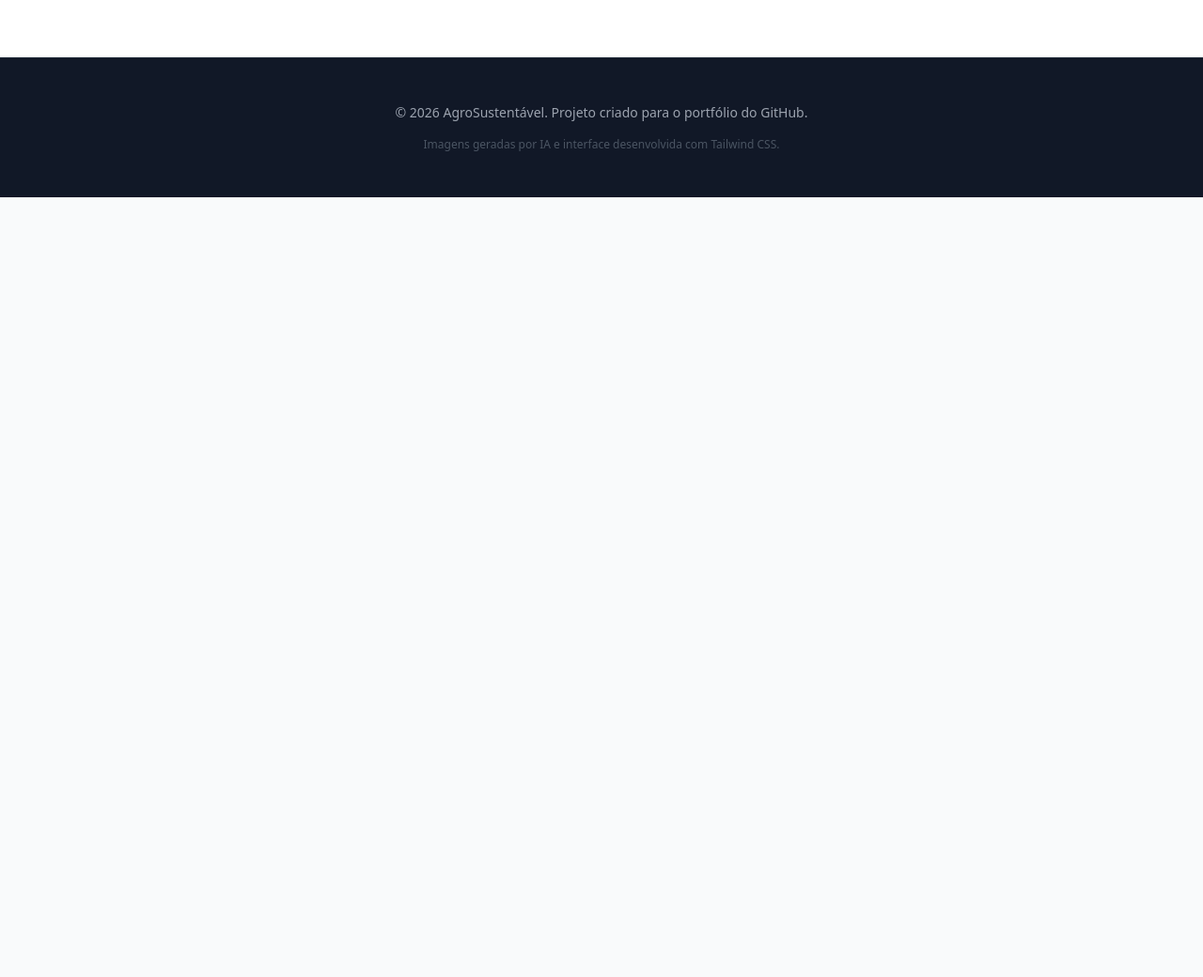
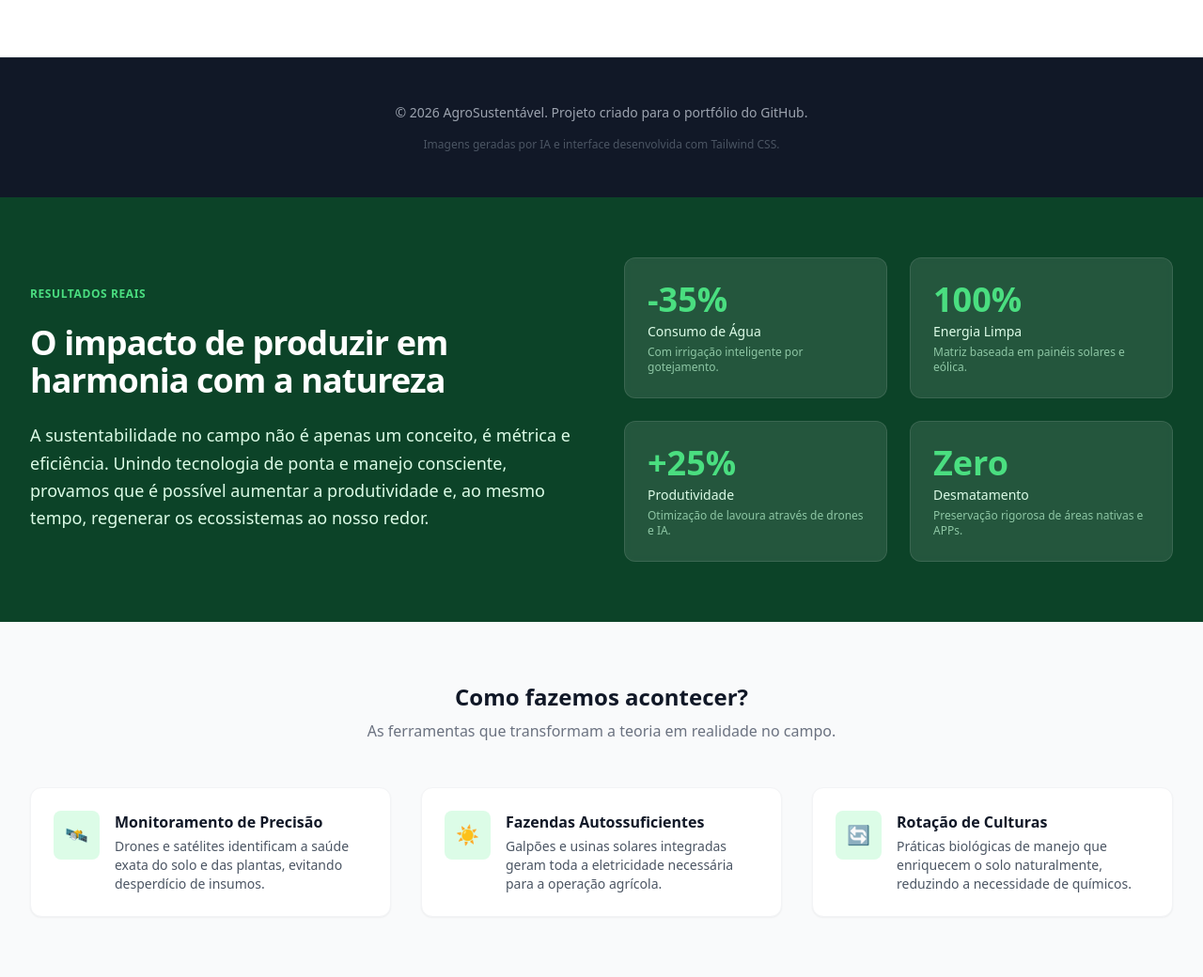
Before and after one commit to josueribeirocarriel/agro-top, a plain HTML site: page index.html in a window 1280 px wide. Shown: the part 1113-2153 px from the top of the page at 94% size. Before the commit the page ends 1323 px from the top, so only its background shows below. Drawn offline with nearby package versions, Linux system fonts and the light colour scheme.

Commit message:
index.html

```diff
--- a/index.html
+++ b/index.html
@@ -99,7 +99,80 @@
                 Imagens geradas por IA e interface desenvolvida com Tailwind CSS.
             </p>
         </div>
-    </footer>
+    </footer><section id="sobre" class="py-16 bg-green-900 text-white relative overflow-hidden">
+        <div class="max-w-7xl mx-auto px-4 sm:px-6 lg:px-8 relative z-10">
+
+            <div class="grid grid-cols-1 lg:grid-cols-2 gap-12 items-center">
+                <div class="space-y-6">
+                    <span class="text-green-400 text-xs font-semibold uppercase tracking-wider block">Resultados Reais</span>
+                    <h2 class="text-3xl font-bold tracking-tight sm:text-4xl">O impacto de produzir em harmonia com a natureza</h2>
+                    <p class="text-green-100 text-lg leading-relaxed">
+                        A sustentabilidade no campo não é apenas um conceito, é métrica e eficiência. Unindo tecnologia de ponta e manejo consciente, provamos que é possível aumentar a produtividade e, ao mesmo tempo, regenerar os ecossistemas ao nosso redor.
+                    </p>
+                </div>
+
+                <div class="grid grid-cols-2 gap-6">
+                    <div class="bg-white/10 p-6 rounded-xl border border-white/10 backdrop-blur-sm">
+                        <span class="block text-4xl font-extrabold text-green-400 mb-1">-35%</span>
+                        <span class="text-sm font-medium text-green-100 block">Consumo de Água</span>
+                        <p class="text-xs text-green-200/70 mt-1">Com irrigação inteligente por gotejamento.</p>
+                    </div>
+                    <div class="bg-white/10 p-6 rounded-xl border border-white/10 backdrop-blur-sm">
+                        <span class="block text-4xl font-extrabold text-green-400 mb-1">100%</span>
+                        <span class="text-sm font-medium text-green-100 block">Energia Limpa</span>
+                        <p class="text-xs text-green-200/70 mt-1">Matriz baseada em painéis solares e eólica.</p>
+                    </div>
+                    <div class="bg-white/10 p-6 rounded-xl border border-white/10 backdrop-blur-sm">
+                        <span class="block text-4xl font-extrabold text-green-400 mb-1">+25%</span>
+                        <span class="text-sm font-medium text-green-100 block">Produtividade</span>
+                        <p class="text-xs text-green-200/70 mt-1">Otimização de lavoura através de drones e IA.</p>
+                    </div>
+                    <div class="bg-white/10 p-6 rounded-xl border border-white/10 backdrop-blur-sm">
+                        <span class="block text-4xl font-extrabold text-green-400 mb-1">Zero</span>
+                        <span class="text-sm font-medium text-green-100 block">Desmatamento</span>
+                        <p class="text-xs text-green-200/70 mt-1">Preservação rigorosa de áreas nativas e APPs.</p>
+                    </div>
+                </div>
+            </div>
+
+        </div>
+        <div class="absolute inset-0 bg-emerald-950/40 pointer-events-none"></div>
+    </section>
+
+    <section class="py-16 bg-gray-50">
+        <div class="max-w-7xl mx-auto px-4 sm:px-6 lg:px-8">
+            <div class="text-center max-w-2xl mx-auto mb-12">
+                <h3 class="text-2xl font-bold text-gray-900">Como fazemos acontecer?</h3>
+                <p class="text-gray-500 mt-2">As ferramentas que transformam a teoria em realidade no campo.</p>
+            </div>
+
+            <div class="grid grid-cols-1 md:grid-cols-3 gap-8">
+                <div class="bg-white p-6 rounded-xl shadow-sm border border-gray-100 flex items-start space-x-4">
+                    <div class="p-3 bg-green-100 text-green-700 rounded-lg text-xl font-bold">🛰️</div>
+                    <div>
+                        <h4 class="font-bold text-gray-900">Monitoramento de Precisão</h4>
+                        <p class="text-sm text-gray-600 mt-1">Drones e satélites identificam a saúde exata do solo e das plantas, evitando desperdício de insumos.</p>
+                    </div>
+                </div>
+
+                <div class="bg-white p-6 rounded-xl shadow-sm border border-gray-100 flex items-start space-x-4">
+                    <div class="p-3 bg-green-100 text-green-700 rounded-lg text-xl font-bold">☀️</div>
+                    <div>
+                        <h4 class="font-bold text-gray-900">Fazendas Autossuficientes</h4>
+                        <p class="text-sm text-gray-600 mt-1">Galpões e usinas solares integradas geram toda a eletricidade necessária para a operação agrícola.</p>
+                    </div>
+                </div>
+
+                <div class="bg-white p-6 rounded-xl shadow-sm border border-gray-100 flex items-start space-x-4">
+                    <div class="p-3 bg-green-100 text-green-700 rounded-lg text-xl font-bold">🔄</div>
+                    <div>
+                        <h4 class="font-bold text-gray-900">Rotação de Culturas</h4>
+                        <p class="text-sm text-gray-600 mt-1">Práticas biológicas de manejo que enriquecem o solo naturalmente, reduzindo a necessidade de químicos.</p>
+                    </div>
+                </div>
+            </div>
+        </div>
+    </section>
 
 </body>
 </html>
```
